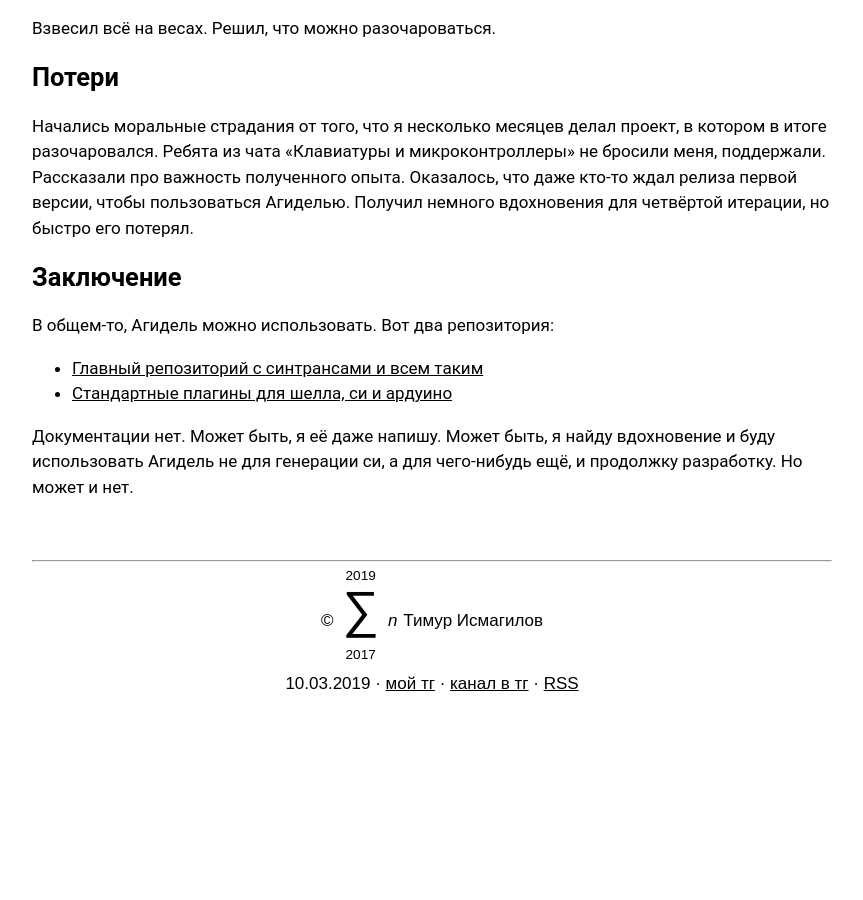
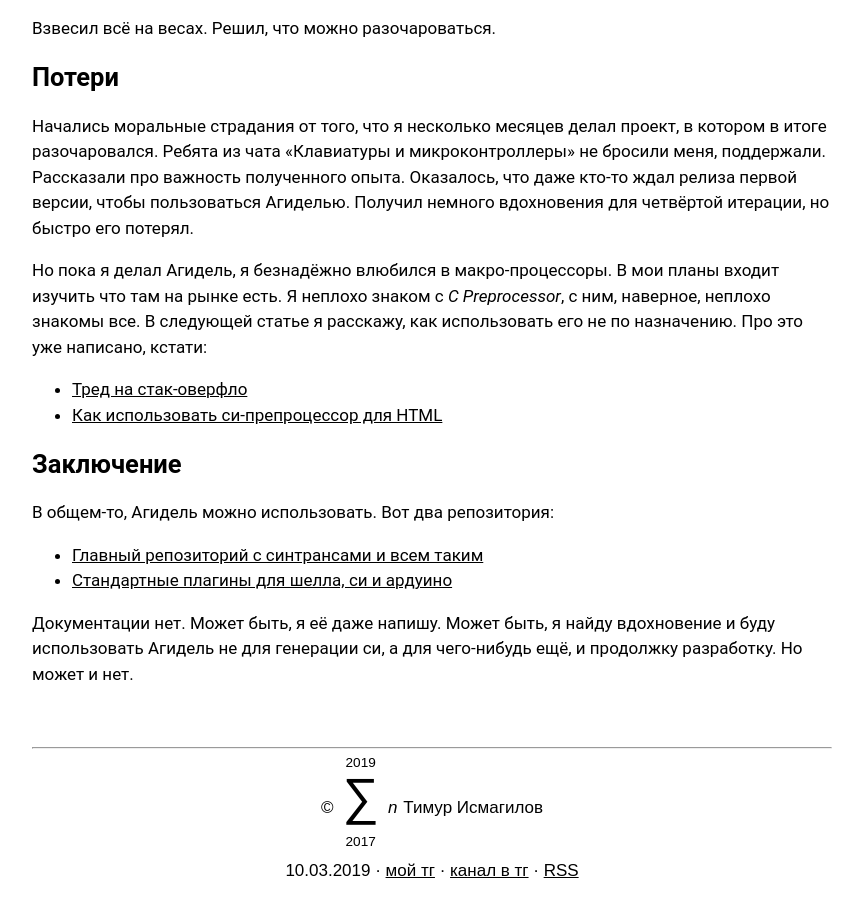
Before and after one commit to bouncepaw/bouncepaw.github.io, a Jekyll site: the page built from _posts/2019-03-10-rip-agidel.md, in a window 1280 px wide and 900 px high, scrolled down 4898 px. Shown: the whole window, without its empty margins (208-1071 px from the left). Built offline with Jekyll 4.4.1, drawn with Linux system fonts in a browser that asks for light colours; before the commit the page ends 5629 px from its top, so only the background shows below that; part of the change alters nothing that is shown; some of the changed text lies outside the part shown.

Commit message:
Finish rip-agidel

````diff
--- a/_posts/2019-03-10-rip-agidel.md
+++ b/_posts/2019-03-10-rip-agidel.md
@@ -65,11 +65,14 @@ int main () {
 }
 ```
 
-Название такой программы пришло в голову быстро — *Агидель*, в честь реки. Со
+Название такой программы пришло в голову быстро —
+[Агидель](https://ru.wikipedia.org/wiki/Белая_(приток_Камы)), в честь реки. Со
 временем пришло осознание, что можно предоставить возможность пользователю
 добавлять поддержку других языков.
 
-То есть, я планировал сделать макро-процессор с синтаксисом как в лиспе.
+То есть, я планировал сделать
+[макро-процессор](https://en.wikipedia.org/wiki/General-purpose_macro_processor)
+с синтаксисом как в лиспе.
 
 ## Первая итерация
 
@@ -120,9 +123,9 @@ int main(int argc, char** argv) {
 
 Решил и синтрансы, и плагины реализовать как модули схемы. Схема — диалект
 лиспа, самый классный из них. У схемы очень много реализаций, я выбрал ту,
-которая называется *Chicken Scheme*. С этого момента стал коммитить всё на
-гитхаб. Я старался делать хотя бы один коммит в день (и у меня получалось).
-Теперь у меня в профиле красивая зелёная полоска.
+которая называется [Chicken Scheme](http://call-cc.org). С этого момента стал
+коммитить всё на гитхаб. Я старался делать хотя бы один коммит в день (и у меня
+получалось). Теперь у меня в профиле красивая зелёная полоска.
 
 Вот тот же макрос, который я привёл в качестве примера прошлой итерации, только
 новой версии:
@@ -216,6 +219,15 @@ int main(int argc, char** argv) {
 что даже кто-то ждал релиза первой версии, чтобы пользоваться Агиделью. Получил
 немного вдохновения для четвёртой итерации, но быстро его потерял.
 
+Но пока я делал Агидель, я безнадёжно влюбился в макро-процессоры. В мои планы
+входит изучить что там на рынке есть. Я неплохо знаком с *C Preprocessor*, с
+ним, наверное, неплохо знакомы все. В следующей статье я расскажу, как
+использовать его не по назначению. Про это уже написано, кстати:
+
+- [Тред на
+  стак-оверфло](https://stackoverflow.com/questions/652788/what-is-the-worst-real-world-macros-pre-processor-abuse-youve-ever-come-across/652802)
+- [Как использовать си-препроцессор для HTML](http://jkorpela.fi/html/cpre.html)
+
 ## Заключение
 
 В общем-то, Агидель можно использовать. Вот два репозитория:
````
